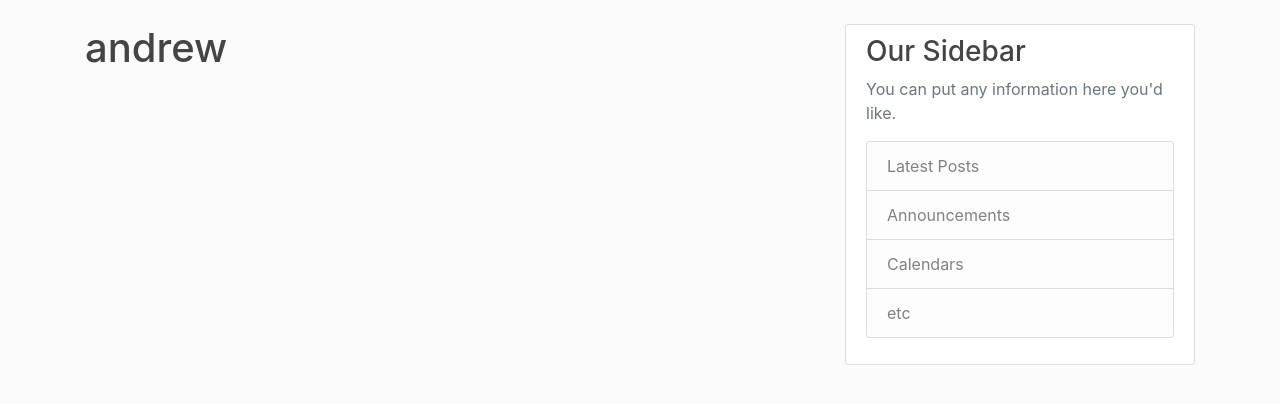
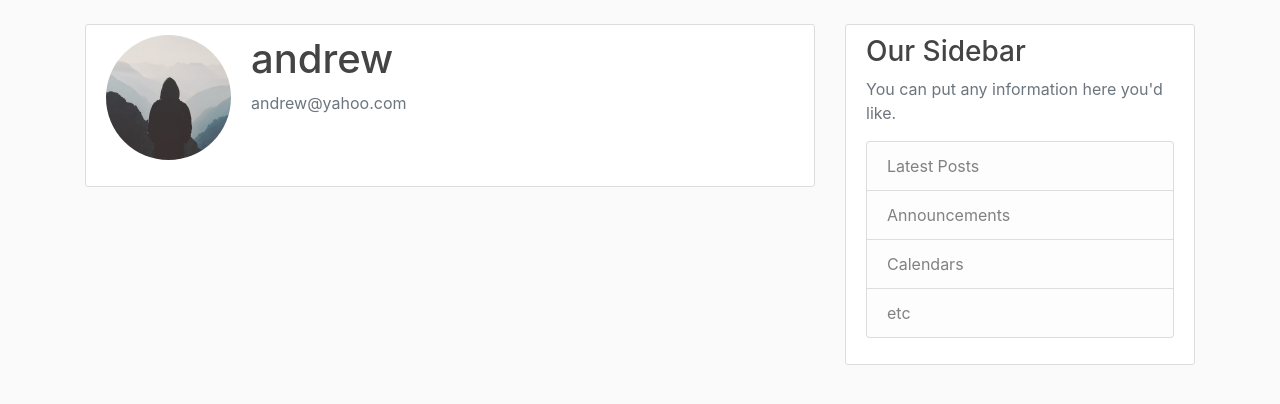
Before and after one commit to andrewzee23/a-social-network, a Flask app: page /account in a window 1280 px wide. Shown: the part 56-460 px from the top of the page. Run offline with Flask 2, Linux system fonts and the light colour scheme; a user stored in the database is signed in; parts of the project's set-up code (start-up, migrations or seed data) failed here and were passed over; some libraries are stand-ins or nearby versions.

Commit message:
created basic account page

```diff
--- a/app/routes.py
+++ b/app/routes.py
@@ -84,4 +84,5 @@ def logout():
 @login_required
 def account():
 
-    return render_template('account.html', title = 'Account')
+    image_file = url_for('static', filename='profile_pics/' + current_user.image_file)
+    return render_template('account.html', title = 'Account', image_file = image_file)
--- a/app/templates/account.html
+++ b/app/templates/account.html
@@ -2,6 +2,15 @@
 
 {% block content %}
 
-    <h1>{{ current_user.username }}</h1>
+    <div class="content-section">
+        <div class="media">
+        <img class="rounded-circle account-img" src="{{ image_file }}">
+        <div class="media-body">
+            <h2 class="account-heading">{{ current_user.username }}</h2>
+            <p class="text-secondary">{{ current_user.email }}</p>
+        </div>
+        </div>
+        <!-- FORM HERE -->
+    </div>
 
 {% endblock content %}
```
Also changed, not shown: app/static/profile_pics/default.jpg (added).
